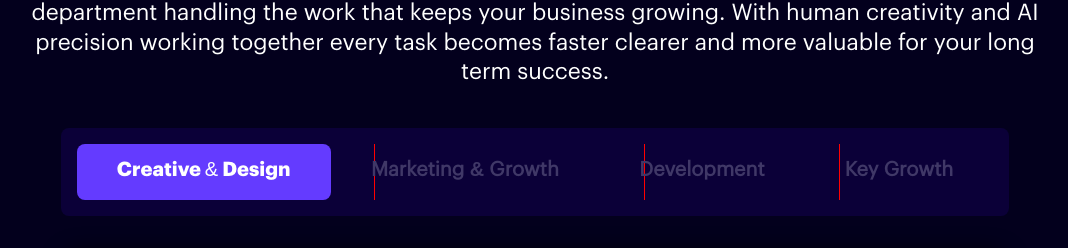
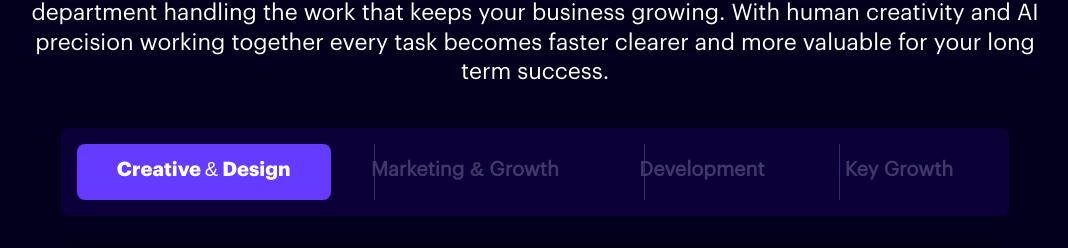
Before and after one commit to mdhasnainhanif/startups-new-web, a Next.js app: page / in a window 1280 px wide. Shown: the part 2114-2362 px from the top of the page, without its empty margins (105-1173 px from the left). Built offline with nearby package versions, Linux system fonts and the light colour scheme.

Commit message:
changes content of technology slider ...

```diff
--- a/src/app/globals.css
+++ b/src/app/globals.css
@@ -322,7 +322,7 @@ h2.headingSize {
   left: 117%;
   width: 1px;
   height: 100%;
-  background: red;
+  background: #372c6b;
 }
 
 .caseBtn:last-child::before {
```
